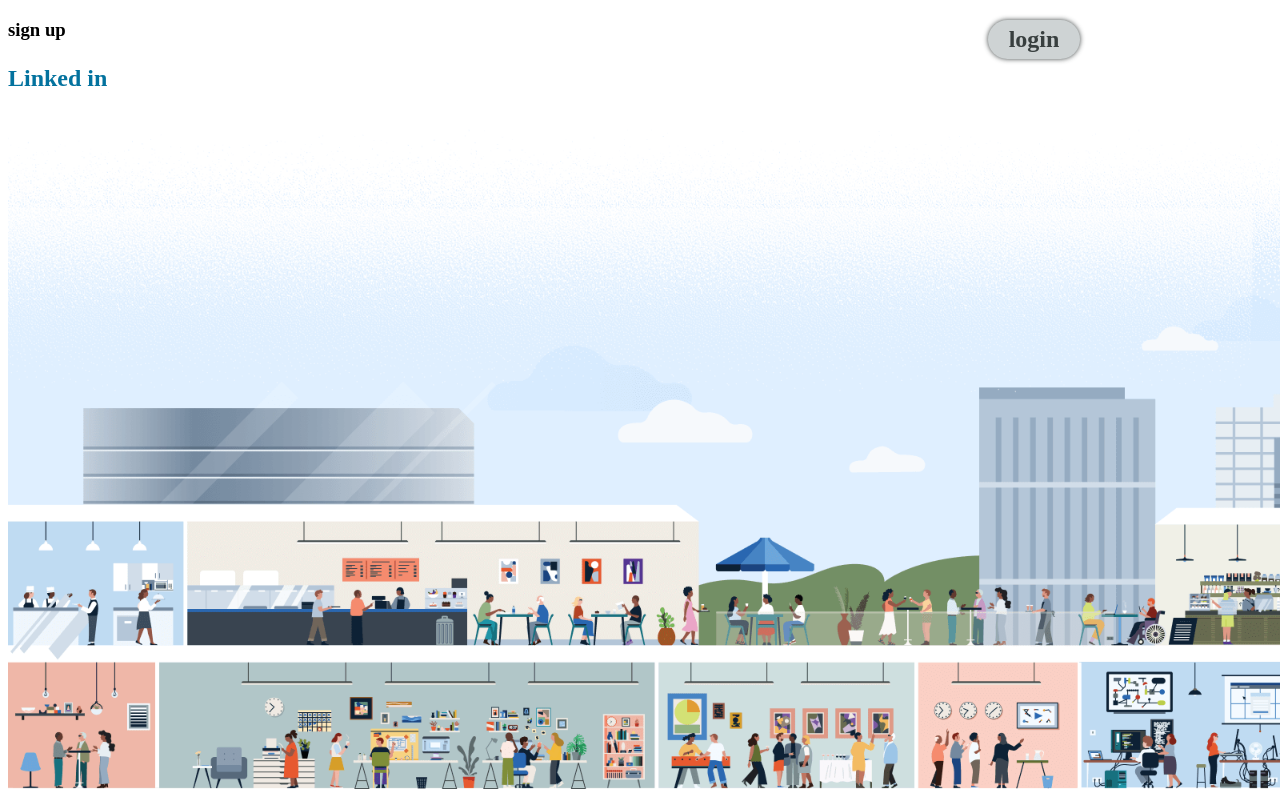
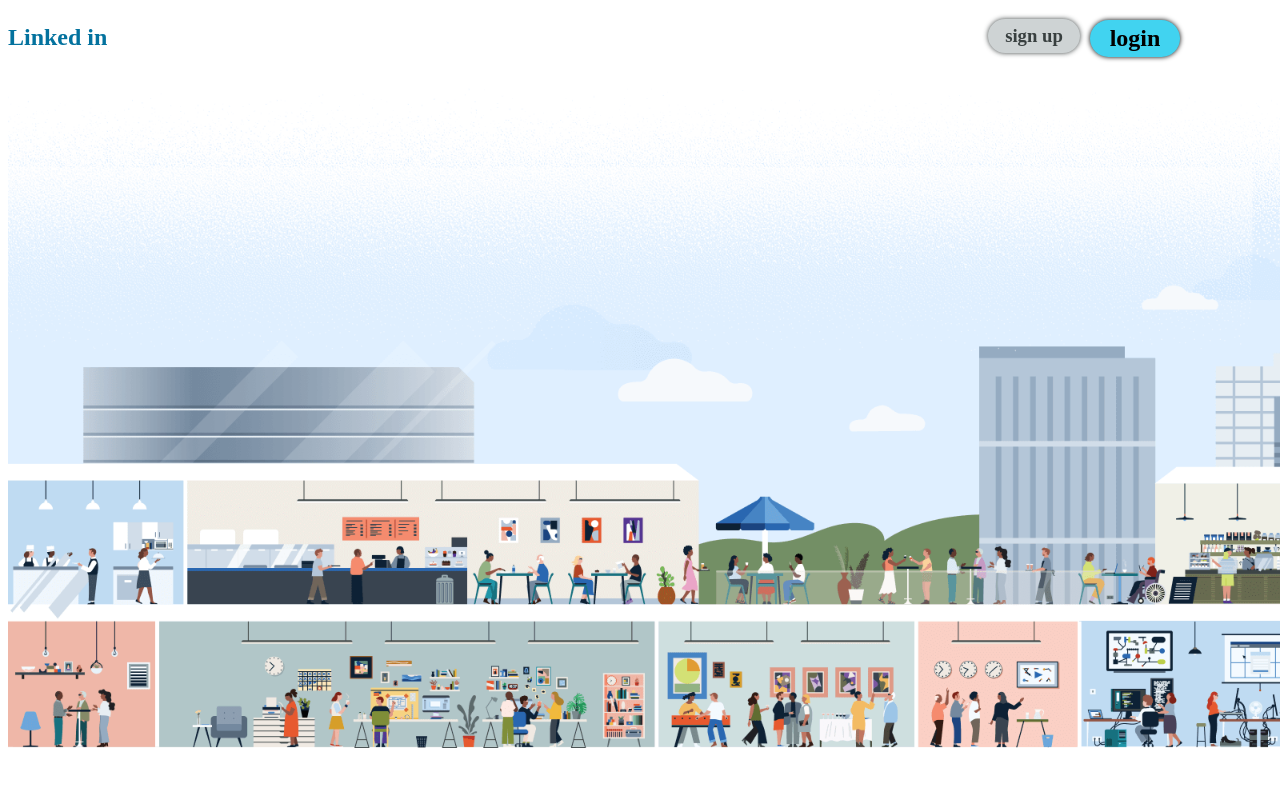
Before and after one commit to abdullahalsinha/assignmnent7, a plain HTML site: page assignment7/index.html in a window 1280 px wide. Shown: the top 800 px of the page. Drawn offline with Linux system fonts and the light colour scheme.

Commit message:
Update style.css

```diff
--- a/assignment7/style.css
+++ b/assignment7/style.css
@@ -46,7 +46,7 @@
 
 
 
-.ui h2{
+.ui h3{
     position: absolute;
     top: 0px;
     right: 200px;
@@ -59,7 +59,7 @@
     background-color: rgb(206, 211, 212);
     color:rgba(36, 43, 43, 0.884);
 }
-.ui h2 :hover{
+.ui h3 :hover{
                 background-color: black;
 
 
```
